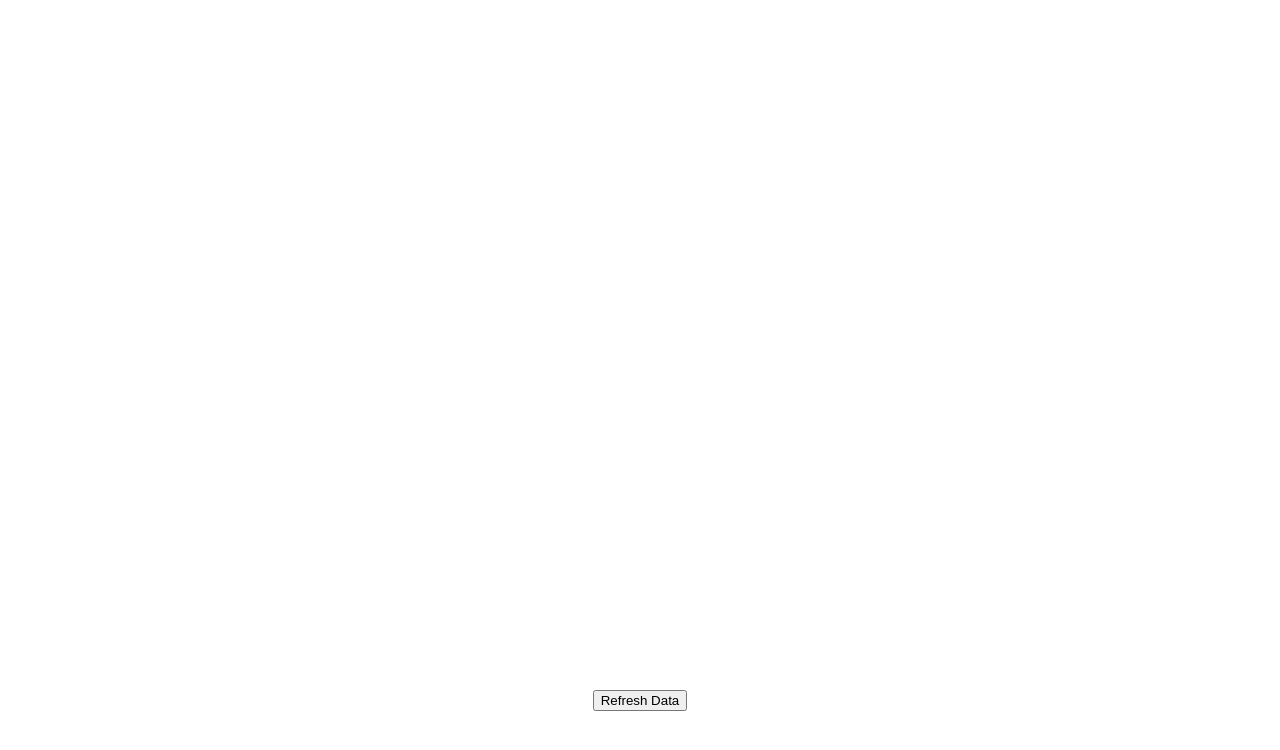
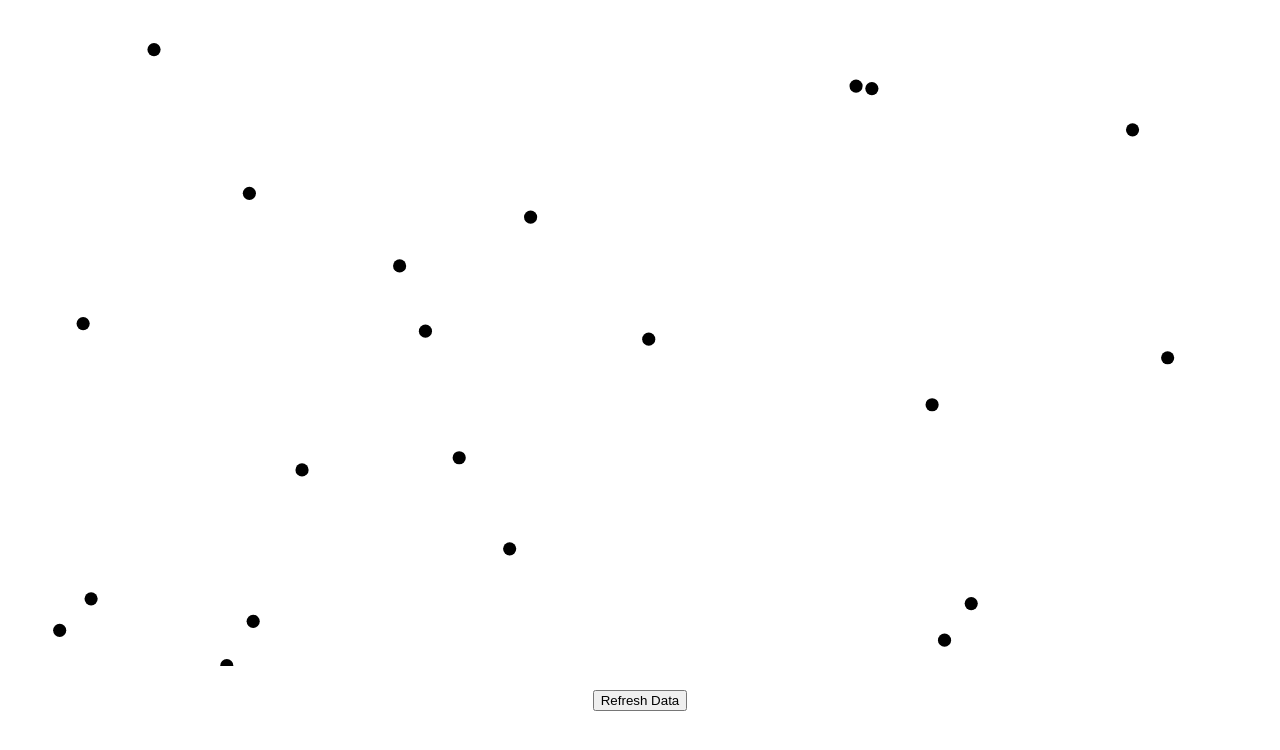
Before and after one commit to tomascarignano98/course-react-d3, a React (Vite) app: page / in a window 1280 px wide. Shown: the top 750 px of the page. Built offline with nearby package versions, Linux system fonts and the light colour scheme.

Commit message:
manipulate circles with d3 from useEffect

```diff
--- a/src/Circles.tsx
+++ b/src/Circles.tsx
@@ -1,18 +1,44 @@
-import { useRef } from "react";
+import * as d3 from "d3";
+import { useEffect, useRef, useState } from "react";
+import { getData } from "./utils";
 
 type CirclesProps = { width: number; height: number };
 
 const Circles = ({ width, height }: CirclesProps) => {
-  const svgRef = useRef(null);
+  const [data, setData] = useState(getData());
+  const svgRef = useRef<SVGElement | null>(null);
+
+  useEffect(() => {
+    if (!svgRef.current) return;
+    const svg = d3.select(svgRef.current);
+
+    const xScale = d3.scaleLinear().domain([0, 1]).range([0, width]);
+    const yScale = d3.scaleLinear().domain([0, 1]).range([0, height]);
+
+    svg
+      .selectAll("circle")
+      .data(data)
+      .attr("cx", (d) => xScale(d.x))
+      .attr("cy", (d) => yScale(d.y))
+      .attr("r", 5)
+      .attr("fill", "black");
+  }, [data, width, height]);
 
   return (
     <>
       <svg
         ref={svgRef as React.Ref<SVGSVGElement>}
         viewBox={`0 0 ${width} ${height}`}
-      ></svg>
+      >
+        {data.map((d, i) => (
+          <circle key={i} fill="white" /> // If I set the key to something unique, the animation won't be so nice, since react will treat them as different components.
+        ))}
+      </svg>
 
-      <button style={{ margin: "20px auto 0", display: "block" }}>
+      <button
+        style={{ margin: "20px auto 0", display: "block" }}
+        onClick={() => setData(getData())}
+      >
         Refresh Data
       </button>
     </>
```
Also changed, not shown: 1 other file (tests, documents, lock files or other folders).
